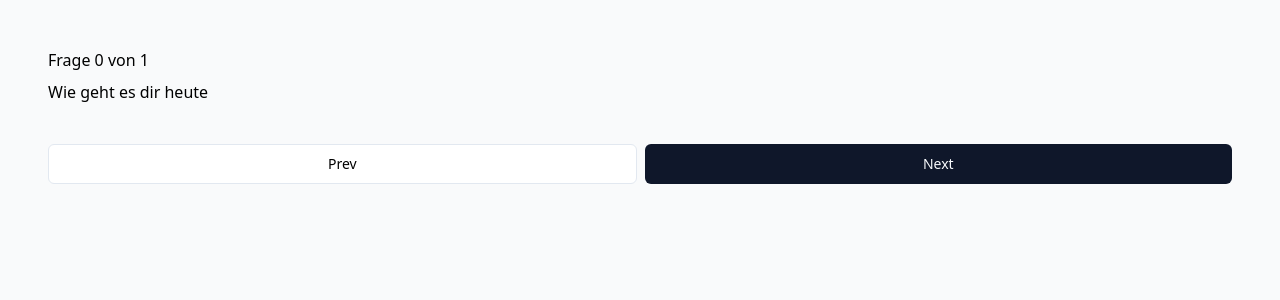
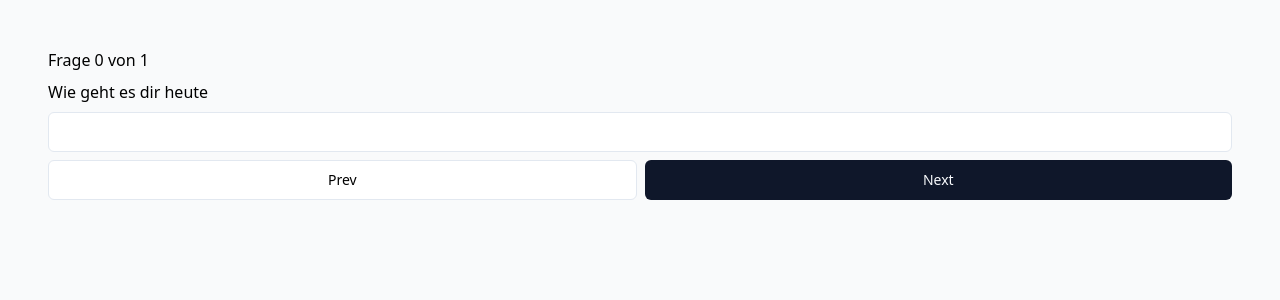
Before and after one commit to perryrh0dan/healthcare_hackathon_2025, a React app in the folder frontend/: page /daily in a window 1280 px wide. Shown: the top 300 px of the page. Built offline with nearby package versions, Linux system fonts and the light colour scheme; the HTML template or start-up script is replaced by a standard one.

Commit message:
feat(frontend): add input component

```diff
--- a/frontend/src/components/question/question.tsx
+++ b/frontend/src/components/question/question.tsx
@@ -1,5 +1,6 @@
 import type { QuestionType } from "../../views/DailyQuestions";
 import { Button } from "../ui/button";
+import { Input } from "../ui/input";
 
 type QuestionProps = {
   data: QuestionType,
@@ -16,7 +17,7 @@
         <h1>Frage {index} von {total}</h1>
         <p>{data.question}</p>
         { data.type === 'text' && (
-          <input />
+          <Input />
         )}
         <div className="flex flex-row gap-2 w-full">
           <Button className="w-full" variant="outline" onClick={onPrev}>
--- /dev/null
+++ b/frontend/src/components/ui/input.tsx
@@ -0,0 +1,22 @@
+import * as React from "react"
+
+import { cn } from "@/lib/utils"
+
+const Input = React.forwardRef<HTMLInputElement, React.ComponentProps<"input">>(
+  ({ className, type, ...props }, ref) => {
+    return (
+      <input
+        type={type}
+        className={cn(
+          "flex h-10 w-full rounded-md border border-input bg-background px-3 py-2 text-base ring-offset-background file:border-0 file:bg-transparent file:text-sm file:font-medium file:text-foreground placeholder:text-muted-foreground focus-visible:outline-none focus-visible:ring-2 focus-visible:ring-ring focus-visible:ring-offset-2 disabled:cursor-not-allowed disabled:opacity-50 md:text-sm",
+          className
+        )}
+        ref={ref}
+        {...props}
+      />
+    )
+  }
+)
+Input.displayName = "Input"
+
+export { Input }
```
Also changed, not shown: frontend/components.json.
